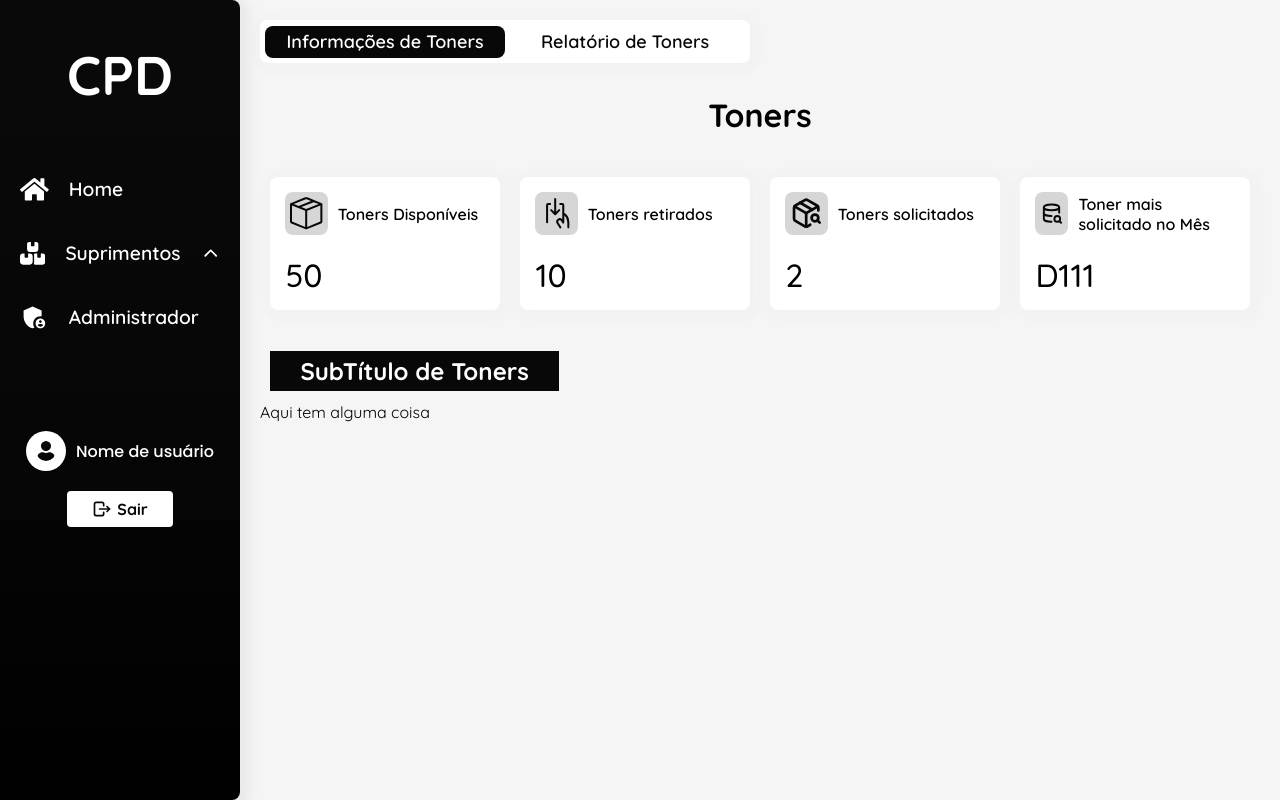
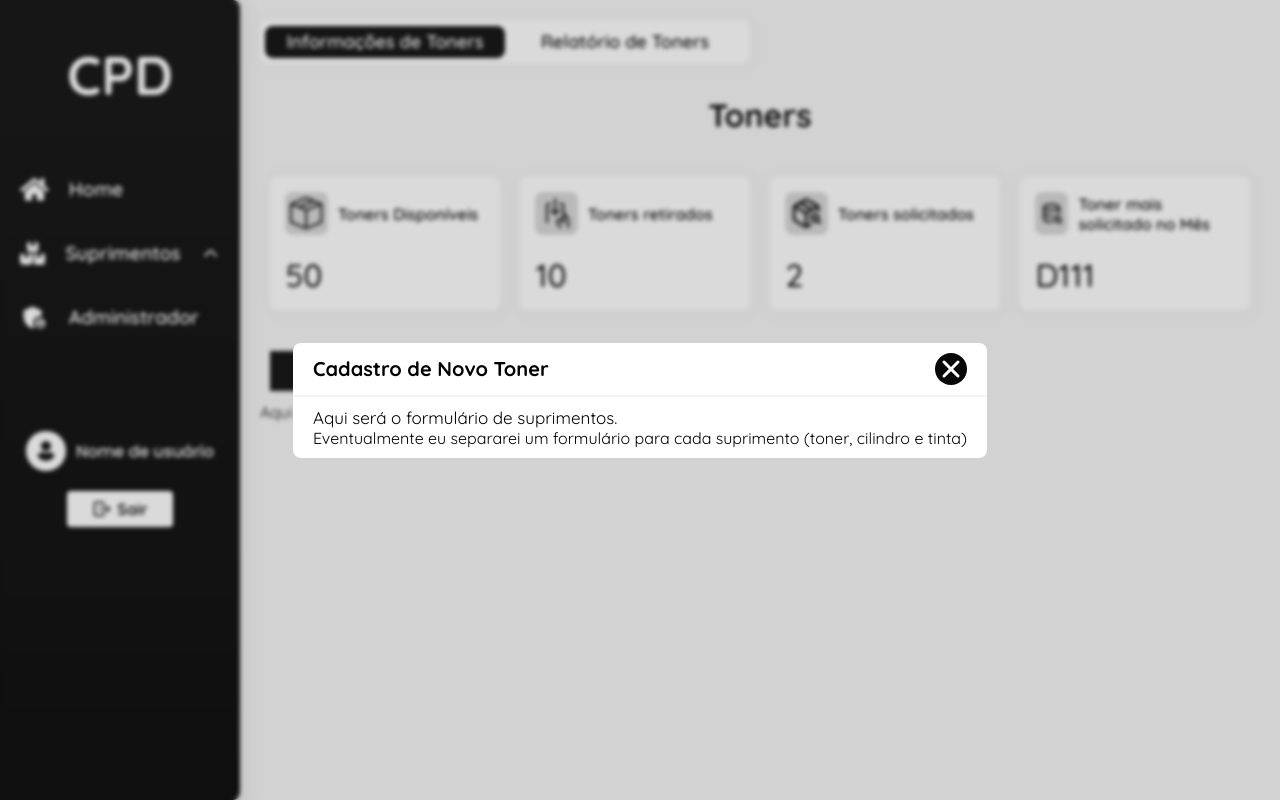
Before and after one commit to Natan-Univesp/PI-CPD, a React (Vite) app in the folder client/: page /toner in a window 1280 px wide. Built offline with nearby package versions, Linux system fonts and the light colour scheme.

Commit message:
refactor(client/Modal): altera estrutura das funções de modalContext e adiciona novas
- adiciona função de fechamento de modal;
- altera estrutura dos parâmetros de showModal. Agora os parâmetros são objetos com seus respectivos campos (ex: modalName, customStyle...)

```diff
--- a/client/src/Context/ModalContext.jsx
+++ b/client/src/Context/ModalContext.jsx
@@ -20,12 +20,17 @@ export function ModalProvider({children}) {
     }
 
 
-    const showModal = (modalNameRef, customStyleRef = {}, dataInfo = {}) => {
-        defineModalParams({isOpen: true, modalName: modalNameRef, customStyle: customStyleRef, data: dataInfo})
+    const showModal = ({modalName, customStyle = {}, data = {}}) => {
+        defineModalParams({isOpen: true, modalName, customStyle, data})
+    }
+
+    const closeModal = () => {
+        defineModalParams({isOpen: false, modalName: "", customStyle: {}, data: {}});
+
     }
 
     return(
-        <ModalContext.Provider value={{modalRef, defineModalParams, showModal}}>
+        <ModalContext.Provider value={{modalRef, defineModalParams, showModal, closeModal}}>
             {modalRef.isOpen && createPortal(<ModalContainer/>, document.body)}
             {children}
         </ModalContext.Provider>
--- a/client/src/components/Modals/ModalContainer/ModalContainer.jsx
+++ b/client/src/components/Modals/ModalContainer/ModalContainer.jsx
@@ -1,5 +1,4 @@
 import { useEffect, useState } from "react";
-import PropTypes from "prop-types";
 import styles from './ModalContainer.module.css';
 
 //Icones
@@ -12,7 +11,7 @@ import { useModal } from "../../../Context/ModalContext";
 import { ModalRegisterToner } from "../ModalRegisterToner/ModalRegisterToner";
 
 export default function ModalContainer() {
-    const {modalRef, defineModalParams} = useModal();
+    const {modalRef, closeModal} = useModal();
 
     const [modal, setModal] = useState();
 
@@ -22,7 +21,7 @@ export default function ModalContainer() {
 
 
     const handleClickClose = () => {
-        defineModalParams({isOpen: false, modalName: ""});
+        closeModal();
         setModal({});
     }
 
@@ -54,9 +53,3 @@ export default function ModalContainer() {
         </div>
     )
 }
-
-ModalContainer.propTypes = {
-    modalRequestName: PropTypes.string,
-    handleClickModalClose: PropTypes.func,
-    customStyle: PropTypes.object
-}
--- a/client/src/components/Modals/ModalRegisterToner/ModalRegisterToner.jsx
+++ b/client/src/components/Modals/ModalRegisterToner/ModalRegisterToner.jsx
@@ -1,8 +1,8 @@
-import { FormToner } from "../../Form/FormToner/FormToner";
+import { FormSupply } from "../../Form/FormSupply/FormSupply";
 
 export function ModalRegisterToner() {
 
     return(
-        <FormToner/>
+        <FormSupply/>
     )
 }
--- a/client/src/components/Toner/TonerInfo.jsx
+++ b/client/src/components/Toner/TonerInfo.jsx
@@ -6,11 +6,12 @@ import { useModal } from "../../Context/ModalContext";
 
 export default function TonerInfo() {
     const {setTitle} = useOutletContext();
-    const {showModal} = useModal();
+    const { showModal } = useModal();
 
     //Definição de título
     useEffect(() => {
         setTitle("Toners");
+        showModal({modalName: "registerToner", customStyle: {overflow: "initial"}})
     }, [])
 
 
```
